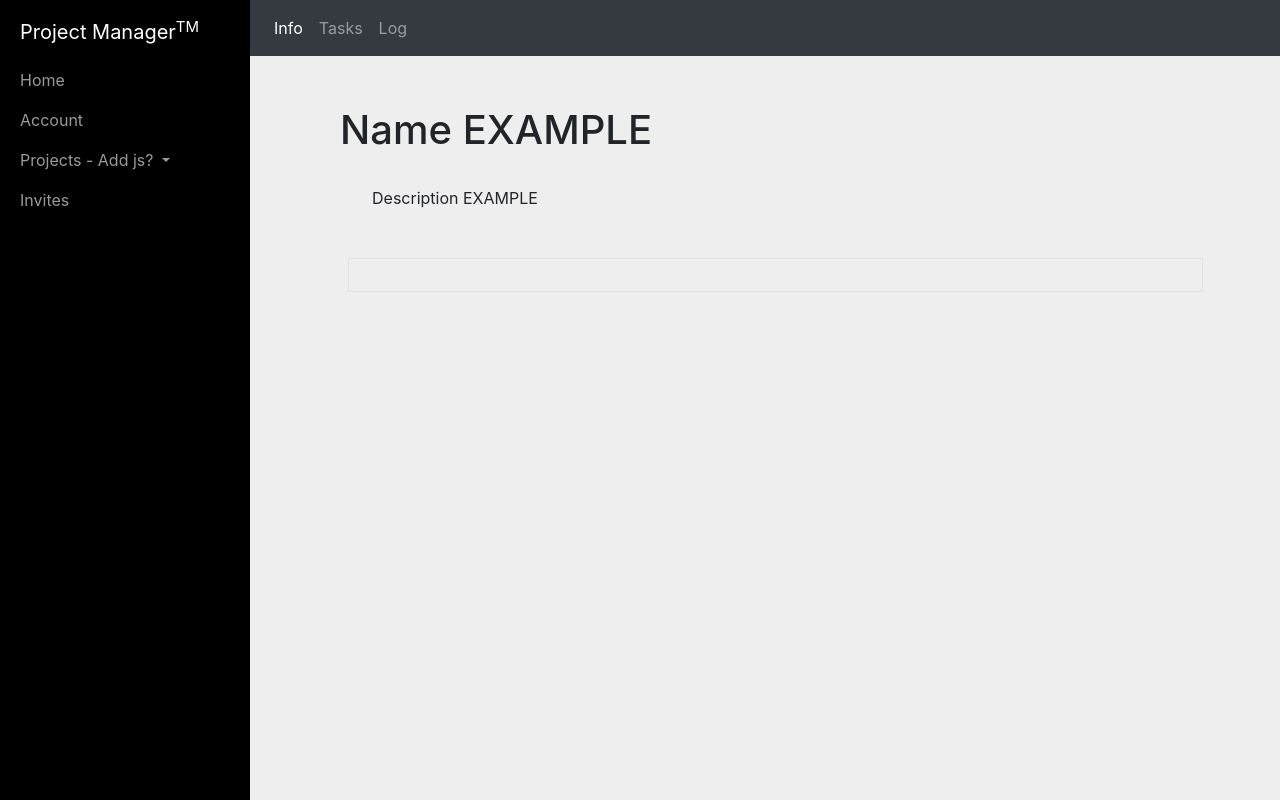
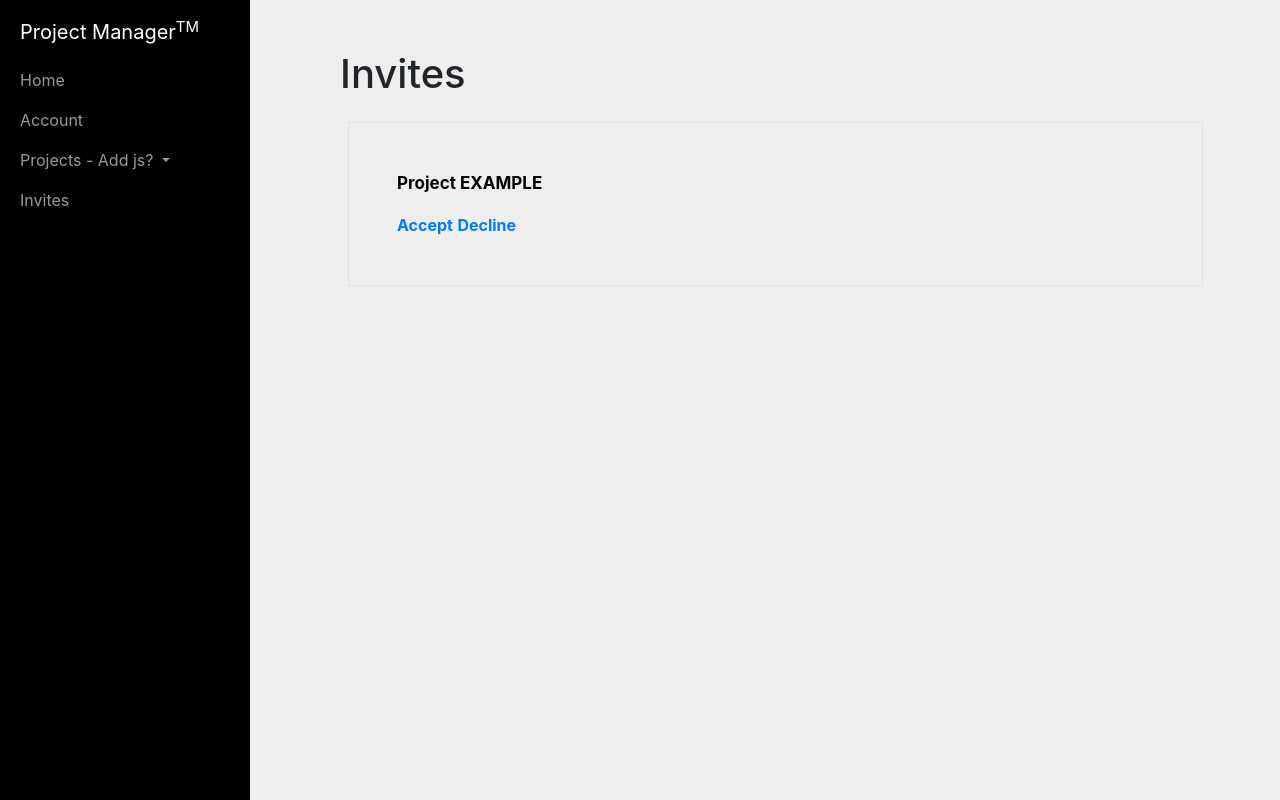
Before and after one commit to yevagorbachev/Project_2_MKS21QJI, a Flask app: page /welcome in a window 1280 px wide. Run offline with Flask 2, Linux system fonts and the light colour scheme; some libraries are stand-ins or nearby versions.

Commit message:
added invite page

```diff
--- a/app.py
+++ b/app.py
@@ -16,7 +16,7 @@ app.secret_key = urandom(32)
 
 @app.route("/welcome")
 def welcome():
-    return render_template('proj_info.html')
+    return render_template('invites.html')
 
 @app.route('/newtask', methods=['POST'])
 #this function needs to be redone to fit into database stuff
--- a/templates/base_proj.html
+++ /dev/null
@@ -1,74 +0,0 @@
-<!DOCTYPE html>
-<html>
-    <head>
-
-      <!-- Required meta tags -->
-      <meta charset="utf-8">
-      <meta name="viewport" content="width=device-width, initial-scale=1, shrink-to-fit=no">
-
-      <!-- Bootstrap CSS -->
-      <link rel="stylesheet" href="https://stackpath.bootstrapcdn.com/bootstrap/4.3.1/css/bootstrap.min.css" integrity="sha384-ggOyR0iXCbMQv3Xipma34MD+dH/1fQ784/j6cY/iJTQUOhcWr7x9JvoRxT2MZw1T" crossorigin="anonymous">
-      {% block head %}
-          <title>{% block title %}{% endblock %}</title>
-      {% endblock %}
-    </head>
-    <style>
-        body {background-color: #efeeee;}
-        {% block style %}{% endblock %}
-    /* https://stackoverflow.com/questions/23669330/bootstrap-sidebar-menu-and-sidebar-navigation */
-        #sidebar-wrapper {margin-left: -250px; left: 250px; width: 250px; background: #000;
-                          position: fixed; height: 100%; }
-        .sidebar-nav {position: absolute; top: 0; width: 250px; list-style: none; padding: 0;}
-        .sidebar-nav li {line-height: 40px; text-indent: 20px;}
-        .sidebar-nav li a {color: #999999; display: block; text-decoration: none;}
-        .sidebar-nav li a:hover {color: #fff; background: rgba(255,255,255,0.2); text-decoration: none;}
-        .sidebar-nav > .sidebar-brand {height: 60px; line-height: 65px; font-size: 20px;}
-        .sidebar-nav > .sidebar-brand a {color: #999999;}
-        .sidebar-nav > .sidebar-brand a:hover {color: #fff; background: none;}
-        #navbarDropdown {line-height: 40px; text-indent: 20px; padding: 0;}
-        #navBar {margin-left: 250px;}
-    </style>
-
-    <body>
-      <!-- Sidebar -->
-    <div id="sidebar-wrapper" *>
-        <ul class="sidebar-nav">
-            <li class="sidebar-brand"><a href="#!!!!!!!!!!!!!">Project Manager<sup>TM</sup></a>
-            </li>
-            <li><a href="#!!!!!!!!!!!!!">Home</a>
-            </li>
-            <li><a href="#!!!!!!!!!!!!!">Account</a>
-            </li>
-            <li class="nav-item dropdown">
-              <a class="nav-link dropdown-toggle" href="#!!!!!!!!!!!!!" id="navbarDropdown" role="button" data-toggle="dropdown" aria-haspopup="true" aria-expanded="true">
-                      Projects - Add js?
-              </a>
-                <div class="dropdown-menu" aria-labelledby="navbarDropdown">
-                  {% for name in projects %}
-                  <a class="dropdown-item" href="#!!!!!!!!!!!!!">{{name}}}</a>
-                  {% endfor %}
-                </div>
-            </li>
-            <li><a href="#!!!!!!!!!!!!!">Invites</a>
-            </li>
-        </ul>
-    </div>
-    <div>
-      <nav class="navbar navbar-expand-sm bg-dark navbar-dark" id="navBar">
-  <ul class="navbar-nav">
-    <li class="nav-item active">
-      <a class="nav-link" href="#!!!!!!!!!!!!!">Info</a>
-    </li>
-    <li class="nav-item">
-      <a class="nav-link" href="#!!!!!!!!!!!!!">Tasks</a>
-    </li>
-    <li class="nav-item">
-      <a class="nav-link" href="#">Log</a>
-    </li>
-  </ul>
-</nav>
-</div>
-    {% block content %}
-    {% endblock %}
-    </body>
-</html>
--- /dev/null
+++ b/templates/invites.html
@@ -0,0 +1,31 @@
+{% extends "base_prof.html" %}
+{% block title %}Invites{% endblock %}
+
+<!-- Extra CSS -->
+{% block style %}
+  #invite {padding-left: 270px;}
+  h1 {padding-top: 50px;}
+  .proj {color: black; font-size: 17px;}
+  .choose {padding: 0px;}
+{% endblock %}
+
+{% block content %}
+
+<div class="container" id="invite">
+  <h1>Invites</h1>
+    {% for name in invites %}
+    <div class="container p-5 my-4 ml-2 border">
+      <p class="proj font-weight-bold">{{name}}</p>
+      <a class="choose font-weight-bolder" href=#!!!!!!!!>Accept</a>
+      <a class="choose font-weight-bolder" href=#!!!!!!!!>Decline</a>
+    </div>
+    <br>
+    {% endfor %}
+    <div class="container p-5 my-4 ml-2 border">
+      <p class="proj font-weight-bold">Project EXAMPLE</p>
+      <a class="choose font-weight-bolder" href=#!!!!!!!!>Accept</a>
+      <a class="choose font-weight-bolder" href=#!!!!!!!!>Decline</a>
+    </div>
+    <br>
+</div>
+{% endblock %}
--- a/templates/proj_info.html
+++ b/templates/proj_info.html
@@ -1,10 +1,11 @@
-{% extends "base_proj.html" %}
-{% block title %}{{name}}{% endblock %}
+{% extends "base_prof.html" %}
+{% block title %}Info{% endblock %}
 
 <!-- Extra CSS -->
 {% block style %}
   #proj {padding-left: 270px;}
   h1 {padding-top: 50px;}
+
 {% endblock %}
 
 {% block content %}
@@ -14,13 +15,13 @@
     <div class="container p-2 my-4 ml-2">
       <p class="mx-3">Description EXAMPLE{{description}}</p>
     </div>
-    <div class="container p-2 my-4 ml-2 border">
-      <ol class="mx-3">
+    <br>
+      <div class="mx-3">
         {% for task in tasks %}
-          <li>{{task}}</li>
+        <div class="container p-2 my-4 ml-2 border">
+          <p>Task 1{{task}}</p>
         {% endfor %}
-        </ol>
+        </div>
     </div>
-
 </div>
 {% endblock %}
```
